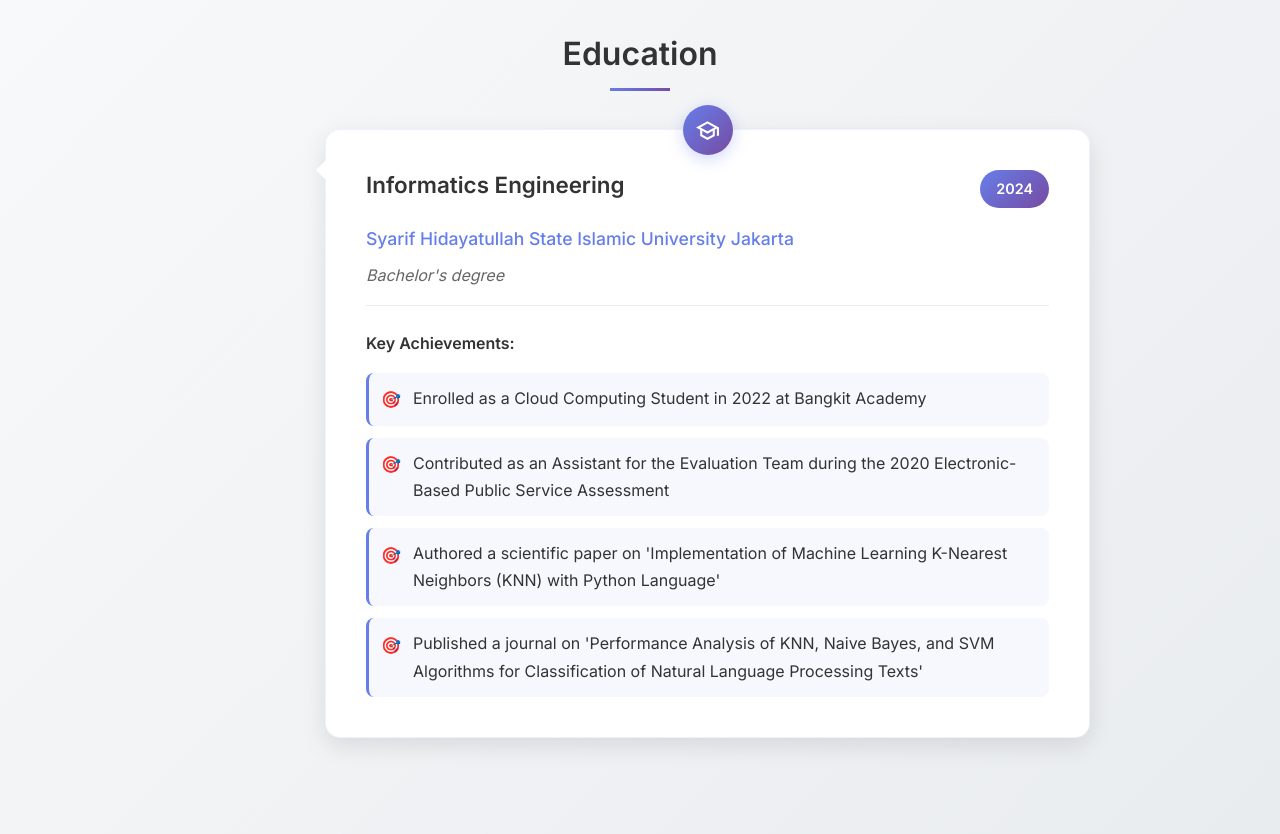
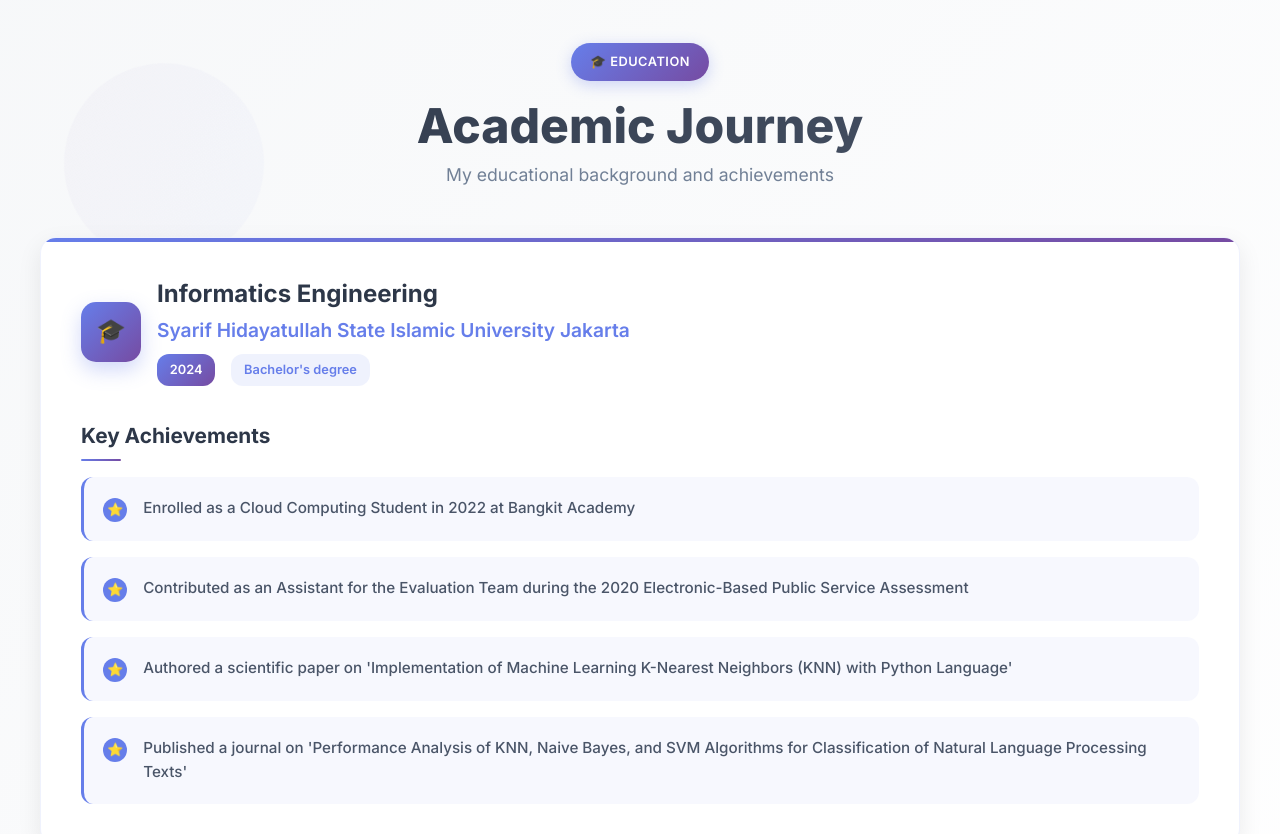
Before and after one commit to yusufwijaya-code/ucup-porto-app, an Angular app: page / in a window 1280 px wide. Shown: the part 4680-5514 px from the top of the page. Built offline with nearby package versions, Linux system fonts and the light colour scheme.

Commit message:
feat: add new style education

```diff
--- a/src/app/components/education/education.component.html
+++ b/src/app/components/education/education.component.html
@@ -1,39 +1,63 @@
-<section class="education-section">
+<section class="education-section" id="education">
   <div class="container">
-    <h2 class="section-title">Education</h2>
-    <div class="education-timeline">
+    <!-- Section Header -->
+    <div class="section-header">
+      <div class="section-badge">
+        <span class="badge-text">🎓 Education</span>
+      </div>
+      <h2 class="section-title">Academic Journey</h2>
+      <p class="section-subtitle">My educational background and achievements</p>
+    </div>
+
+    <!-- Education Content -->
+    <div class="education-content">
+      <!-- Main Education Card -->
+      <div class="education-main">
+        <div class="education-card">
           @for (edu of education; track edu.degree) {
             <div class="education-item">
-          <div class="education-card">
+              <!-- Education Header -->
+              <div class="education-header">
                 <div class="education-icon">
-              <svg xmlns="http://www.w3.org/2000/svg" viewBox="0 0 24 24" fill="currentColor">
-                <path d="M12 3L1 9l4 2.18v6L12 21l7-3.82v-6l2-1.09V17h2V9L12 3zm6.82 6L12 12.72 5.18 9 12 5.28 18.82 9zM17 15.99l-5 2.73-5-2.73v-3.72L12 15l5-2.73v3.72z"/>
-              </svg>
+                  <div class="icon-wrapper">
+                    🎓
                   </div>
-            <div class="education-content">
-              <div class="education-header">
+                </div>
+                <div class="education-details">
                   <h3 class="degree">{{ edu.degree }}</h3>
+                  <p class="institution">{{ edu.institution }}</p>
+                  <div class="education-meta">
                     <span class="year">{{ edu.year }}</span>
+                    <span class="type">{{ edu.type }}</span>
                   </div>
-              <p class="institution">{{ edu.institution }}</p>
-              <p class="type">{{ edu.type }}</p>
+                </div>
+              </div>
+
+              <!-- Achievements -->
               @if (edu.achievements && edu.achievements.length > 0) {
                 <div class="achievements">
-                  <h4 class="achievements-title">Key Achievements:</h4>
-                  <ul class="achievements-list">
+                  <h4 class="achievements-title">Key Achievements</h4>
+                  <div class="achievements-grid">
                     @for (achievement of edu.achievements; track achievement) {
-                      <li class="achievement-item">
-                        <span class="achievement-icon">🎯</span>
-                        {{ achievement }}
-                      </li>
+                      <div class="achievement-item">
+                        <div class="achievement-icon">⭐</div>
+                        <div class="achievement-text">{{ achievement }}</div>
+                      </div>
                     }
-                  </ul>
+                  </div>
+                </div>
+              }
             </div>
           }
         </div>
       </div>
     </div>
-      }
   </div>
+
+  <!-- Background Elements -->
+  <div class="background-shapes">
+    <div class="shape shape-1"></div>
+    <div class="shape shape-2"></div>
+    <div class="shape shape-3"></div>
   </div>
 </section>
--- a/src/app/components/education/education.component.scss
+++ b/src/app/components/education/education.component.scss
@@ -1,196 +1,234 @@
+// Mobile First Approach - Single Column for Mobile
 .education-section {
-  padding: 3rem 0;
-  background: linear-gradient(135deg, #f8f9fa 0%, #e9ecef 100%);
+  padding: 2rem 1rem;
+  background: linear-gradient(135deg,
+    rgba(248, 249, 250, 0.95) 0%,
+    rgba(255, 255, 255, 0.98) 100%);
+  position: relative;
+  overflow: hidden;
+  width: 100%;
+  box-sizing: border-box;
 
-  .section-title {
-    font-size: 2rem;
-    font-weight: 600;
-    color: #333;
-    margin-bottom: 3rem;
+  .container {
+    position: relative;
+    z-index: 3;
+    width: 100%;
+    max-width: 1200px;
+    margin: 0 auto;
+    padding: 0;
+    box-sizing: border-box;
+  }
+
+  .section-header {
     text-align: center;
-    position: relative;
+    margin-bottom: 2.5rem;
+    width: 100%;
 
-    &::after {
-      content: '';
-      position: absolute;
-      bottom: -10px;
-      left: 50%;
-      transform: translateX(-50%);
-      width: 60px;
-      height: 3px;
-      background: linear-gradient(135deg, #667eea 0%, #764ba2 100%);
+    .section-badge {
+      margin-bottom: 1rem;
+
+      .badge-text {
+        display: inline-block;
+        background: linear-gradient(135deg, #667eea 0%, #764ba2 100%);
+        color: white;
+        padding: 0.5rem 1.2rem;
+        border-radius: 20px;
+        font-size: 0.8rem;
+        font-weight: 600;
+        letter-spacing: 0.5px;
+        text-transform: uppercase;
+        box-shadow: 0 4px 15px rgba(102, 126, 234, 0.3);
+      }
+    }
+
+    .section-title {
+      font-size: 1.8rem;
+      font-weight: 800;
+      color: #1a202c;
+      margin-bottom: 0.5rem;
+      background: linear-gradient(135deg, #2d3748 0%, #4a5568 100%);
+      -webkit-background-clip: text;
+      -webkit-text-fill-color: transparent;
+      background-clip: text;
+      line-height: 1.2;
+    }
+
+    .section-subtitle {
+      font-size: 0.95rem;
+      color: #718096;
+      font-weight: 400;
+      line-height: 1.5;
+      max-width: 100%;
+      margin: 0 auto;
     }
   }
 
-  .education-timeline {
-    max-width: 900px;
-    margin: 0 auto;
-    position: relative;
+  .education-content {
+    display: flex;
+    flex-direction: column;
+    gap: 2rem;
+    width: 100%;
 
-    &::before {
-      content: '';
-      position: absolute;
-      left: 50%;
-      top: 0;
-      bottom: 0;
-      width: 3px;
-      background: linear-gradient(to bottom, #667eea, #764ba2);
-      transform: translateX(-50%);
-    }
-
-    .education-item {
-      position: relative;
-      margin-bottom: 3rem;
-
-      &:nth-child(odd) {
-        .education-card {
-          margin-left: auto;
-          margin-right: 0;
-
-          &::before {
-            left: -10px;
-            right: auto;
-            border-left: none;
-            border-right: 10px solid white;
-          }
-        }
-      }
-
-      &:nth-child(even) {
-        .education-card {
-          margin-left: 0;
-          margin-right: auto;
-        }
-      }
+    // Main Education Card - Mobile: Full Width
+    .education-main {
+      width: 100%;
 
       .education-card {
         background: white;
-        padding: 2.5rem;
-        border-radius: 15px;
-        box-shadow: 0 8px 25px rgba(0, 0, 0, 0.1);
-        width: 85%;
+        padding: 2rem;
+        border-radius: 16px;
+        box-shadow: 0 8px 25px rgba(0, 0, 0, 0.08);
+        border: 1px solid rgba(102, 126, 234, 0.1);
         position: relative;
+        overflow: hidden;
         transition: all 0.3s ease;
-        border: 1px solid rgba(102, 126, 234, 0.1);
+        width: 100%;
+        box-sizing: border-box;
+
+        &:hover {
+          transform: scale(1.01);
+          box-shadow: 0 12px 30px rgba(102, 126, 234, 0.12);
+        }
 
         &::before {
           content: '';
           position: absolute;
-          top: 30px;
-          right: -10px;
-          width: 0;
-          height: 0;
-          border-top: 10px solid transparent;
-          border-bottom: 10px solid transparent;
-          border-left: 10px solid white;
+          top: 0;
+          left: 0;
+          right: 0;
+          height: 4px;
+          background: linear-gradient(135deg, #667eea 0%, #764ba2 100%);
         }
 
-        &:hover {
-          transform: translateY(-5px);
-          box-shadow: 0 12px 35px rgba(102, 126, 234, 0.15);
-        }
-
-        .education-icon {
-          position: absolute;
-          top: -25px;
-          left: 50%;
-          transform: translateX(-50%);
-          width: 50px;
-          height: 50px;
-          background: linear-gradient(135deg, #667eea 0%, #764ba2 100%);
-          border-radius: 50%;
-          display: flex;
-          align-items: center;
-          justify-content: center;
-          color: white;
-          box-shadow: 0 4px 15px rgba(102, 126, 234, 0.3);
-          z-index: 2;
-
-          svg {
-            width: 25px;
-            height: 25px;
-          }
-        }
-
-        .education-content {
+        .education-item {
           .education-header {
             display: flex;
-            justify-content: space-between;
-            align-items: flex-start;
-            margin-bottom: 1rem;
+            align-items: center;
+            gap: 1rem;
+            margin-bottom: 2rem;
 
-            .degree {
-              font-size: 1.4rem;
-              font-weight: 600;
-              color: #333;
-              margin: 0;
-              line-height: 1.3;
+            .education-icon {
+              .icon-wrapper {
+                width: 60px;
+                height: 60px;
+                background: linear-gradient(135deg, #667eea 0%, #764ba2 100%);
+                border-radius: 15px;
+                display: flex;
+                align-items: center;
+                justify-content: center;
+                color: white;
+                font-size: 1.5rem;
+                box-shadow: 0 8px 20px rgba(102, 126, 234, 0.3);
+              }
             }
 
-            .year {
-              background: linear-gradient(135deg, #667eea 0%, #764ba2 100%);
-              color: white;
-              padding: 0.4rem 1rem;
-              border-radius: 20px;
-              font-size: 0.9rem;
-              font-weight: 600;
-              white-space: nowrap;
+            .education-details {
+              flex: 1;
+
+              .degree {
+                font-size: 1.4rem;
+                font-weight: 700;
+                color: #2d3748;
+                margin-bottom: 0.3rem;
+                line-height: 1.3;
+              }
+
+              .institution {
+                font-size: 1.1rem;
+                font-weight: 600;
+                color: #667eea;
+                margin: 0 0 0.5rem 0;
+              }
+
+              .education-meta {
+                display: flex;
+                gap: 1rem;
+                flex-wrap: wrap;
+
+                .year {
+                  background: linear-gradient(135deg, #667eea 0%, #764ba2 100%);
+                  color: white;
+                  padding: 0.3rem 0.8rem;
+                  border-radius: 12px;
+                  font-size: 0.8rem;
+                  font-weight: 600;
+                  white-space: nowrap;
+                }
+
+                .type {
+                  background: rgba(102, 126, 234, 0.1);
+                  color: #667eea;
+                  padding: 0.3rem 0.8rem;
+                  border-radius: 12px;
+                  font-size: 0.8rem;
+                  font-weight: 600;
+                  white-space: nowrap;
+                }
+              }
             }
-          }
-
-          .institution {
-            font-size: 1.1rem;
-            font-weight: 500;
-            color: #667eea;
-            margin-bottom: 0.5rem;
-          }
-
-          .type {
-            font-size: 1rem;
-            color: #666;
-            font-style: italic;
-            margin-bottom: 1.5rem;
-            padding-bottom: 1rem;
-            border-bottom: 1px solid #e9ecef;
           }
 
           .achievements {
             .achievements-title {
-              font-size: 1rem;
-              font-weight: 600;
-              color: #333;
-              margin-bottom: 1rem;
+              font-size: 1.2rem;
+              font-weight: 700;
+              color: #2d3748;
+              margin-bottom: 1.5rem;
+              text-align: center;
+              position: relative;
+
+              &::after {
+                content: '';
+                position: absolute;
+                bottom: -8px;
+                left: 50%;
+                transform: translateX(-50%);
+                width: 40px;
+                height: 2px;
+                background: linear-gradient(135deg, #667eea 0%, #764ba2 100%);
+                border-radius: 2px;
+              }
             }
 
-            .achievements-list {
-              list-style: none;
-              padding: 0;
-              margin: 0;
+            .achievements-grid {
+              display: grid;
+              gap: 1rem;
 
               .achievement-item {
                 display: flex;
                 align-items: flex-start;
-                gap: 0.75rem;
-                margin-bottom: 0.75rem;
-                padding: 0.75rem;
+                gap: 1rem;
+                padding: 1.2rem;
                 background: rgba(102, 126, 234, 0.05);
-                border-radius: 8px;
+                border-radius: 12px;
+                transition: all 0.3s ease;
                 border-left: 3px solid #667eea;
-                transition: all 0.3s ease;
 
                 &:hover {
                   background: rgba(102, 126, 234, 0.1);
-                  transform: translateX(5px);
+                  transform: translateX(8px);
                 }
 
                 .achievement-icon {
-                  font-size: 1rem;
+                  width: 24px;
+                  height: 24px;
+                  background: #667eea;
+                  border-radius: 50%;
+                  display: flex;
+                  align-items: center;
+                  justify-content: center;
+                  color: white;
+                  font-weight: bold;
+                  font-size: 0.8rem;
                   flex-shrink: 0;
                   margin-top: 0.1rem;
                 }
 
-                &:last-child {
-                  margin-bottom: 0;
+                .achievement-text {
+                  color: #4a5568;
+                  line-height: 1.6;
+                  font-size: 0.95rem;
+                  font-weight: 500;
                 }
               }
             }
@@ -199,94 +237,114 @@
       }
     }
   }
-}
 
-// Responsive Design
-@media (max-width: 768px) {
-  .education-section {
-    padding: 2rem 0;
+  .background-shapes {
+    position: absolute;
+    top: 0;
+    left: 0;
+    right: 0;
+    bottom: 0;
+    z-index: 1;
+    overflow: hidden;
+    pointer-events: none;
 
-    .education-timeline {
-      &::before {
-        left: 30px;
-      }
+    .shape {
+      position: absolute;
+      border-radius: 50%;
+      background: linear-gradient(135deg,
+        rgba(102, 126, 234, 0.03) 0%,
+        rgba(118, 75, 162, 0.03) 100%);
+      animation: float 8s ease-in-out infinite;
+    }
 
-      .education-item {
-        .education-card {
-          width: calc(100% - 60px);
-          margin-left: 60px !important;
-          margin-right: 0 !important;
-          padding: 2rem;
+    .shape-1 {
+      width: 100px;
+      height: 100px;
+      top: 10%;
+      left: 5%;
+      animation-delay: 0s;
+    }
 
-          &::before {
-            left: -10px !important;
-            right: auto !important;
-            border-right: 10px solid white !important;
-            border-left: none !important;
-          }
+    .shape-2 {
+      width: 80px;
+      height: 80px;
+      bottom: 20%;
+      right: 10%;
+      animation-delay: 2s;
+    }
 
-          .education-icon {
-            left: -75px;
-            transform: none;
-          }
-
-          .education-content {
-            .education-header {
-              flex-direction: column;
-              gap: 0.5rem;
-
-              .year {
-                align-self: flex-start;
-              }
-            }
-          }
-        }
-      }
+    .shape-3 {
+      width: 60px;
+      height: 60px;
+      top: 50%;
+      left: 80%;
+      animation-delay: 4s;
     }
   }
 }
 
-@media (max-width: 480px) {
+// Animations
+@keyframes float {
+  0%, 100% {
+    transform: translateY(0px) rotate(0deg);
+  }
+  50% {
+    transform: translateY(-10px) rotate(180deg);
+  }
+}
+
+// ==================== TABLET (768px - 1023px) ====================
+@media (min-width: 768px) {
   .education-section {
-    .education-timeline {
-      .education-item {
+    padding: 3rem 2rem;
+
+    .section-header {
+      margin-bottom: 3rem;
+
+      .section-title {
+        font-size: 2.5rem;
+      }
+
+      .section-subtitle {
+        font-size: 1.1rem;
+        max-width: 500px;
+      }
+    }
+
+    .education-content {
+      .education-main {
         .education-card {
-          padding: 1.5rem;
-          margin-left: 50px !important;
-          width: calc(100% - 50px);
+          padding: 2.5rem;
 
-          .education-icon {
-            left: -65px;
-            width: 40px;
-            height: 40px;
+          .education-item {
+            .education-header {
+              .education-details {
+                .degree {
+                  font-size: 1.6rem;
+                }
 
-            svg {
-              width: 20px;
-              height: 20px;
-            }
-          }
-
-          .education-content {
-            .education-header {
-              .degree {
-                font-size: 1.2rem;
-              }
-
-              .year {
-                font-size: 0.8rem;
-                padding: 0.3rem 0.8rem;
+                .institution {
+                  font-size: 1.2rem;
+                }
               }
             }
 
-            .institution {
-              font-size: 1rem;
-            }
+            .achievements {
+              .achievements-title {
+                font-size: 1.3rem;
+                text-align: left;
 
-            .achievements {
-              .achievements-list {
+                &::after {
+                  left: 0;
+                  transform: none;
+                }
+              }
+
+              .achievements-grid {
                 .achievement-item {
-                  padding: 0.5rem;
-                  font-size: 0.9rem;
+                  .achievement-text {
+                    font-size: 1rem;
+                  }
                 }
               }
             }
@@ -294,25 +352,179 @@
         }
       }
     }
+
+    .background-shapes {
+      .shape-1 {
+        width: 150px;
+        height: 150px;
+      }
+
+      .shape-2 {
+        width: 120px;
+        height: 120px;
+      }
+
+      .shape-3 {
+        width: 90px;
+        height: 90px;
+      }
+    }
   }
 }
 
-// Animation for timeline items
-@keyframes fadeInUp {
-  from {
-    opacity: 0;
-    transform: translateY(30px);
-  }
-  to {
-    opacity: 1;
-    transform: translateY(0);
+// ==================== DESKTOP (1024px+) ====================
+@media (min-width: 1024px) {
+  .education-section {
+    padding: 4rem 2rem;
+
+    .section-header {
+      .section-title {
+        font-size: 3rem;
+      }
+    }
+
+    .education-content {
+      .education-main {
+        .education-card {
+          padding: 2.5rem;
+
+          .education-item {
+            .education-header {
+              .education-details {
+                .degree {
+                  font-size: 1.5rem;
+                }
+              }
+            }
+
+            .achievements {
+              .achievements-grid {
+                .achievement-item {
+                  .achievement-text {
+                    font-size: 0.95rem;
+                  }
+                }
+              }
+            }
+          }
+        }
+      }
+    }
+
+    .background-shapes {
+      .shape-1 {
+        width: 200px;
+        height: 200px;
+      }
+
+      .shape-2 {
+        width: 150px;
+        height: 150px;
+      }
+
+      .shape-3 {
+        width: 100px;
+        height: 100px;
+      }
+    }
   }
 }
 
-.education-item {
-  animation: fadeInUp 0.6s ease-out;
+// ==================== LARGE DESKTOP (1440px+) ====================
+@media (min-width: 1440px) {
+  .education-section {
+    padding: 5rem 2rem;
+
+    .container {
+      max-width: 1400px;
+    }
+
+    .education-content {
+      max-width: 800px;
+      margin: 0 auto;
+
+      .education-main {
+        .education-card {
+          padding: 3rem;
+        }
+      }
+    }
+  }
 }
 
-.education-item:nth-child(1) { animation-delay: 0.1s; }
-.education-item:nth-child(2) { animation-delay: 0.2s; }
-.education-item:nth-child(3) { animation-delay: 0.3s; }
+// ==================== VERY SMALL MOBILE (under 480px) ====================
+@media (max-width: 480px) {
+  .education-section {
+    padding: 1.5rem 1rem;
+
+    .section-header {
+      .section-title {
+        font-size: 1.6rem;
+      }
+
+      .section-subtitle {
+        font-size: 0.9rem;
+      }
+    }
+
+    .education-content {
+      .education-main {
+        .education-card {
+          padding: 1.5rem;
+
+          .education-item {
+            .education-header {
+              flex-direction: column;
+              text-align: center;
+              gap: 1rem;
+
+              .education-details {
+                .degree {
+                  font-size: 1.2rem;
+                }
+
+                .institution {
+                  font-size: 1rem;
+                }
+
+                .education-meta {
+                  justify-content: center;
+                }
+              }
+            }
+
+            .achievements {
+              .achievements-grid {
+                .achievement-item {
+                  padding: 1rem;
+                  gap: 0.8rem;
+
+                  .achievement-text {
+                    font-size: 0.85rem;
+                  }
+                }
+              }
+            }
+          }
+        }
+      }
+    }
+
+    .background-shapes {
+      .shape-1 {
+        width: 80px;
+        height: 80px;
+      }
+
+      .shape-2 {
+        width: 60px;
+        height: 60px;
+      }
+
+      .shape-3 {
+        width: 40px;
+        height: 40px;
+      }
+    }
+  }
+}
```
Lines whose indentation alone changed are shown as unchanged.
